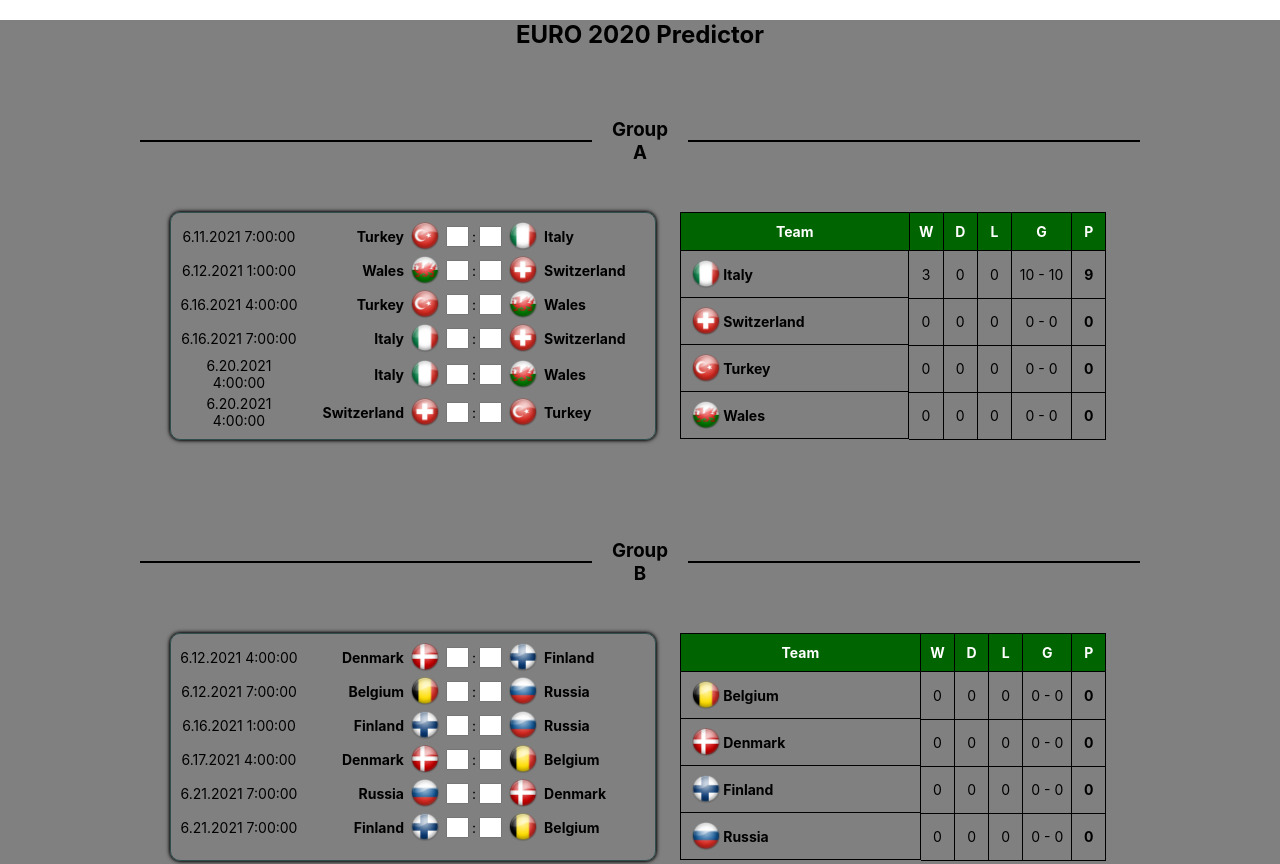
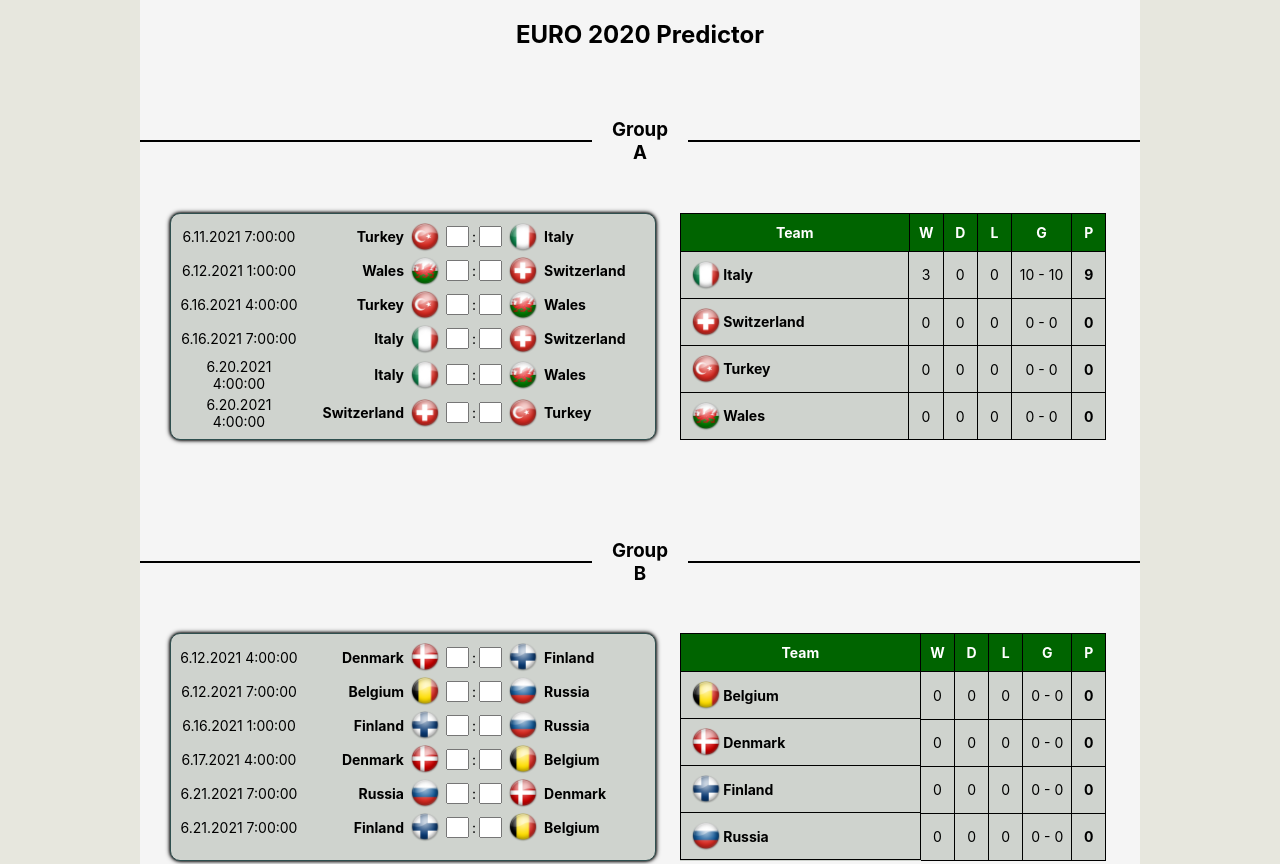
Before and after one commit to pinkkigit/euro2020-predictor, a React (Create React App) app: page / in a window 1280 px wide. Shown: the top 864 px of the page. Built offline with nearby package versions, Linux system fonts and the light colour scheme.

Commit message:
some color changes

```diff
--- a/src/index.css
+++ b/src/index.css
@@ -13,13 +13,15 @@ code {
 }
 
 .container {
-  background-color: grey;
-  min-height: 100vh;
+  background-color: #e7e7de;
+  padding: 0.1px;
 }
 
 .site-container {
   max-width: 1000px;
+  padding: inherit;
   margin: auto;
+  background-color: whitesmoke;
 }
 
 input {
@@ -89,6 +91,7 @@ input[type=number] {
   border: 1px solid darkslategray;
   border-radius: 10px;
   box-shadow: 0 0 3px black, 0 0 5px black;
+  background-color: #cfd3ce;
 }
 
 .group-game-header {
@@ -131,6 +134,7 @@ input[type=number] {
   min-width: 90%;
   align-self: center;
   font-size: 14px;
+  background-color: #cfd3ce;
 }
 
 #group-standings td {
```
